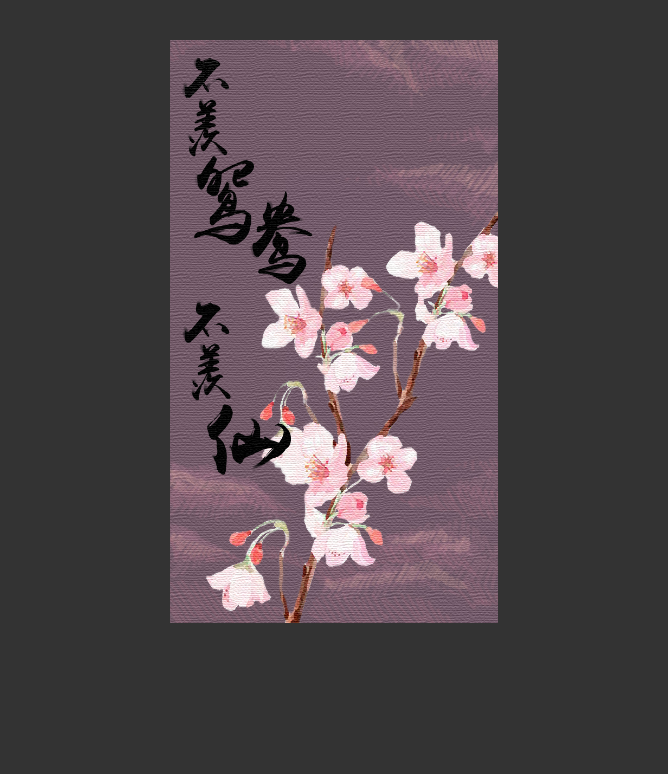
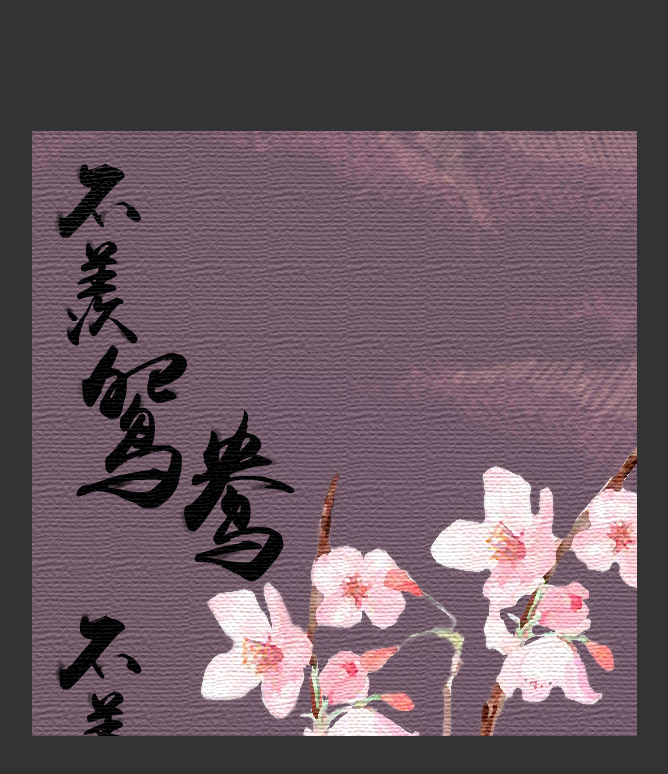
Before and after one commit to OlixinyaO/MarryInvitation, a plain HTML site: page index.html in a window 1280 px wide. Shown: the whole page, without its empty margins (306-974 px from the left). Drawn offline with nearby package versions, Linux system fonts and the light colour scheme.

Commit message:
设置第一面

```diff
--- a/css/component.css
+++ b/css/component.css
@@ -14,9 +14,9 @@ li {
 .pt-page {
 	height: 90%;
 	position: absolute;
-	top: 5%;
-	left: 10%;
-	right: 10%;
+	top: 2%;
+	left: 5%;
+	right: 5%;
 	visibility: hidden;
 	overflow: hidden;
 	-webkit-backface-visibility: hidden;
--- a/css/index.css
+++ b/css/index.css
@@ -1,4 +1,3 @@
 .cover {
-    height: 90%;
-    width: auto;
+    padding-top: 10%
 }
--- a/index.html
+++ b/index.html
@@ -36,7 +36,7 @@
 
         <div class="pt-page">
             <div class="cover">
-                <img src="./resource/img/first_page.jpg" style="max-width:100%;max-height:90%;overflow:hidden;" class="next-page">
+                <img src="./resource/img/first_page.jpg" style="max-width:100%;max-height:100%;overflow:hidden;" class="next-page">
                 <!-- <button class="next-page enter_btn">进入</button> -->
             </div>
         </div>
```
